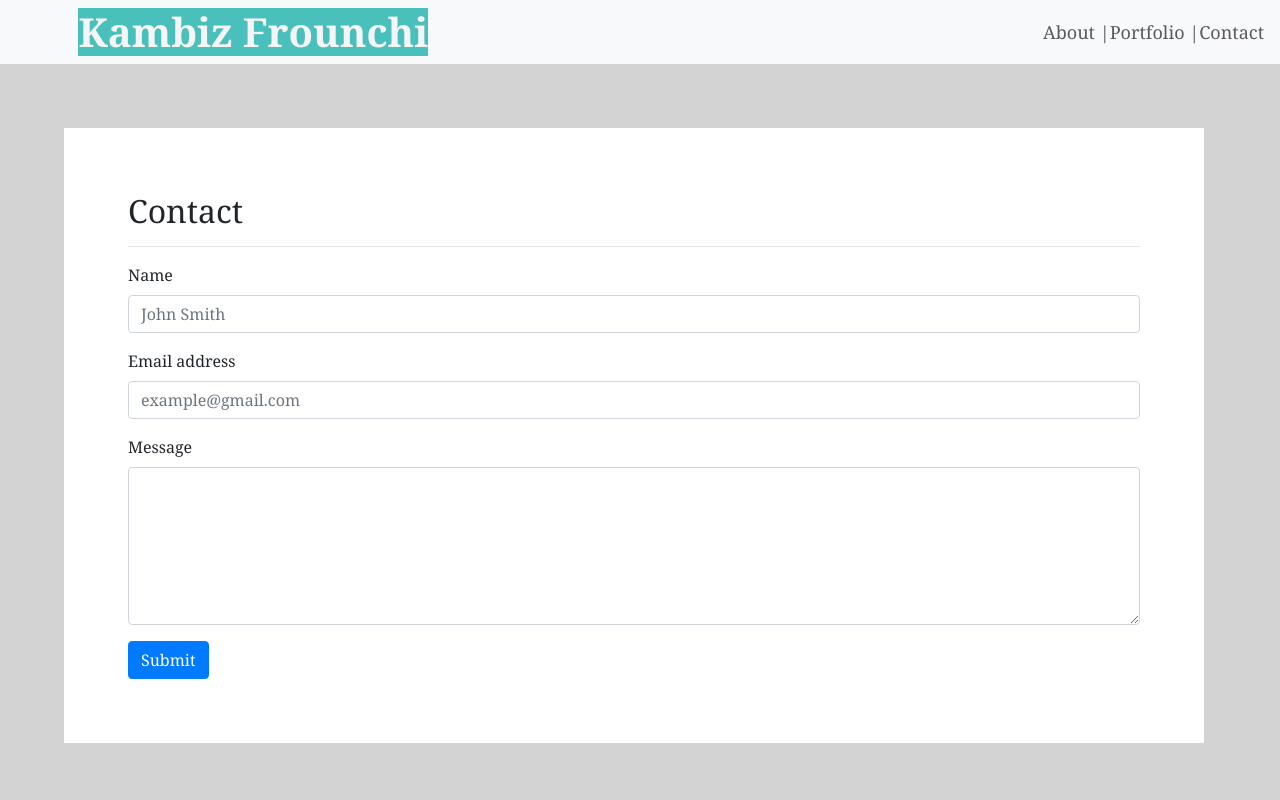
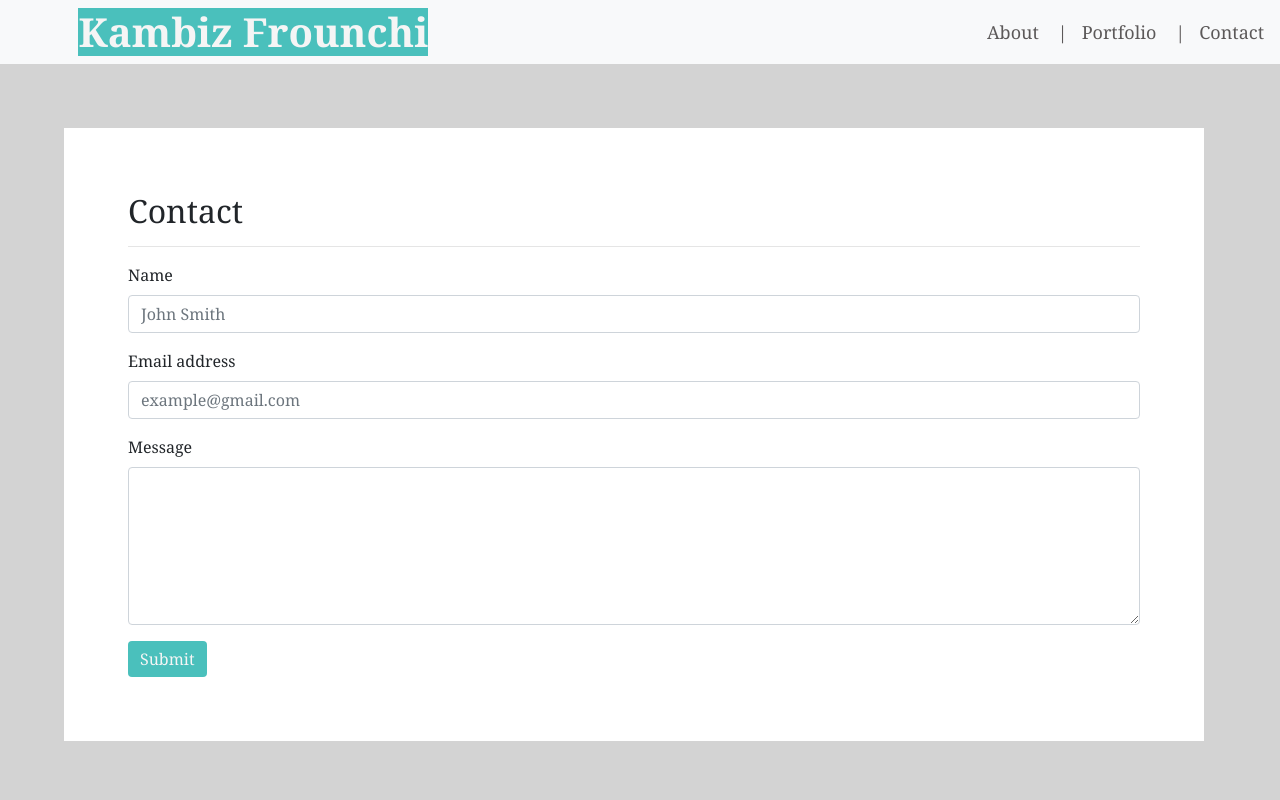
Before and after one commit to kambiz-frounchi/homework-2, a plain HTML site: page contact.html in a window 1280 px wide. Shown: the top 800 px of the page. Drawn offline with nearby package versions, Linux system fonts and the light colour scheme.

Commit message:
minor styling updates

```diff
--- a/contact.html
+++ b/contact.html
@@ -13,10 +13,10 @@
             <div class="ml-auto" id="my-list-wrapper" >
                 <ul id="my-list">
                     <li>
-                        <a class="my-list-link" href="index.html">About | </a>
+                        <a class="my-list-link" href="index.html">About &nbsp;&nbsp | &nbsp;&nbsp </a>
                     </li>
                     <li>
-                        <a class="my-list-link" href="portfolio.html">Portfolio | </a>
+                        <a class="my-list-link" href="portfolio.html">Portfolio &nbsp;&nbsp | &nbsp;&nbsp </a>
                     </li>
                     <li>
                         <a class="my-list-link" href="contact.html">Contact</a>
@@ -43,7 +43,7 @@
                             <label for="exampleFormControlTextarea1">Message</label>
                             <textarea class="form-control" id="exampleFormControlTextarea1" rows="6"></textarea>
                           </div>
-                        <button type="submit" class="btn btn-primary">Submit</button>
+                        <button type="submit" class="btn btn-primary" id="submit-button">Submit</button>
                     </form>
                 </div>
             </div>
--- a/styles.css
+++ b/styles.css
@@ -2,14 +2,6 @@ body {
     background-color:lightgray;
     font-family: Cambria, Cochin, Georgia, Times, 'Times New Roman', serif;
 }
-
-/*
-* {
-    border-color: black;
-    border-style: solid;
-    border-width: 2px;
-}
-*/
 
 .wrapper {
     margin-top: 5%;
@@ -77,6 +69,17 @@ ul#my-list li {
     }
 }
 
+#submit-button {
+    background-color:  rgb(74, 192, 188);
+    color: whitesmoke;
+    border-width: 0px;
+    border-style: none;
+}
+
+#about-me {
+    color: rgb(92, 89, 89);
+}
+
 footer {
     border-top-color: rgb(74, 192, 188);
     border-top-width: 2px;
```
Also changed, not shown: index.html (+2 -2 lines), portfolio.html (+2 -2 lines).
